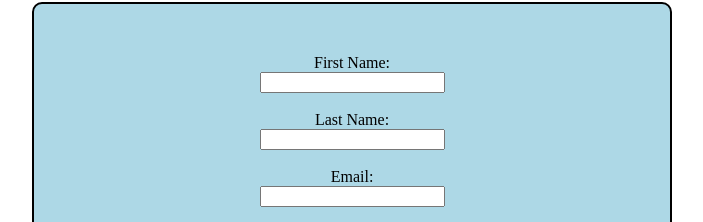
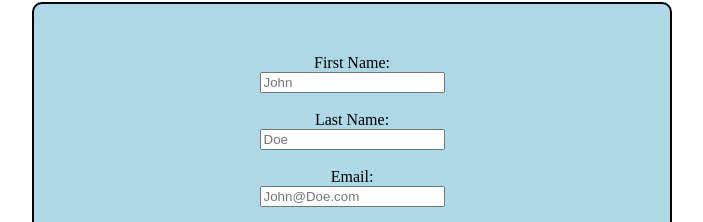
Before and after one commit to Ben-Ricketts/form-submission, a plain HTML site: page index.html in a window 1280 px wide. Shown: the part 126-348 px from the top of the page, without its empty margins (288-991 px from the left). Drawn offline with Linux system fonts and the light colour scheme.

Commit message:
Update index.html

```diff
--- a/index.html
+++ b/index.html
@@ -10,19 +10,19 @@
     <form action="success.html" method="GET" id="form" class="form">
       <div>
         <label for="firstname">First Name:</label>
-        <input required type="text" name="firstname" id="firstName" />
+        <input required type="text" name="firstname" placeholder="John" id="firstName" />
         <br />
         <span id="firstName-error"></span>
       </div>
       <div>
         <label for="lastname">Last Name:</label>
-        <input required type="text" name="lastname" id="lastName" />
+        <input required type="text" name="lastname" placeholder="Doe" id="lastName" />
         <br />
         <span id="lastName-error"></span>
       </div>
       <div>
         <label for="email">Email:</label>
-        <input required type="email" name="email" id="email" />
+        <input required type="email" name="email" placeholder="John@Doe.com" id="email" />
         <br />
         <span id="email-error"></span>
       </div>
```
